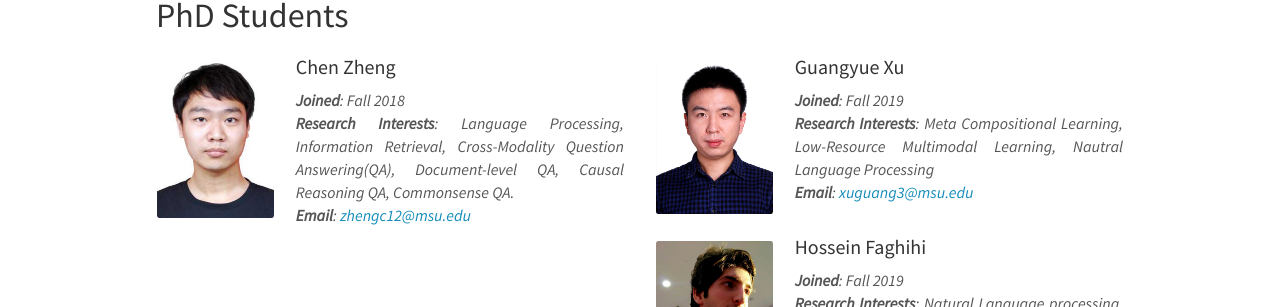
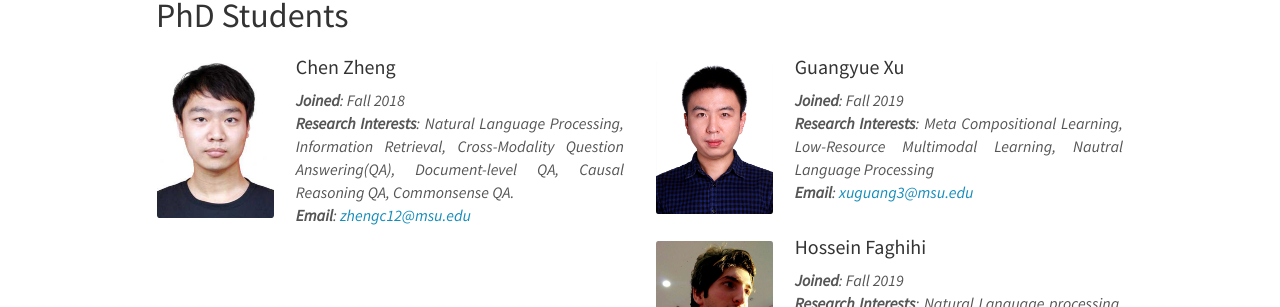
Before and after one commit to HLR/HLR.github.io, a Jekyll site: the page built from _pages/team.md, in a window 1280 px wide and 900 px high, scrolled down 1283 px. Shown: the part 147-454 px from the top of the window. Built offline with Jekyll 4.4.1, drawn with Linux system fonts in a browser that asks for light colours; nearby versions of some CDN libraries.

Commit message:
Update phd_students.yml

```diff
--- a/_data/phd_students.yml
+++ b/_data/phd_students.yml
@@ -1,7 +1,7 @@
 - name: Chen Zheng
   photo: Zheng.png
 #  bio: He's currently working on Spatial Role Labelling and Reasoning tasks.
-  research_interest: Language Processing, Information Retrieval, Cross-Modality Question Answering(QA), Document-level QA, Causal Reasoning QA, Commonsense QA.
+  research_interest: Natural Language Processing, Information Retrieval, Cross-Modality Question Answering(QA), Document-level QA, Causal Reasoning QA, Commonsense QA.
   email: zhengc12@msu.edu
   webpage: https://cse.msu.edu/~zhengc12/
   joined: Fall 2018
```
